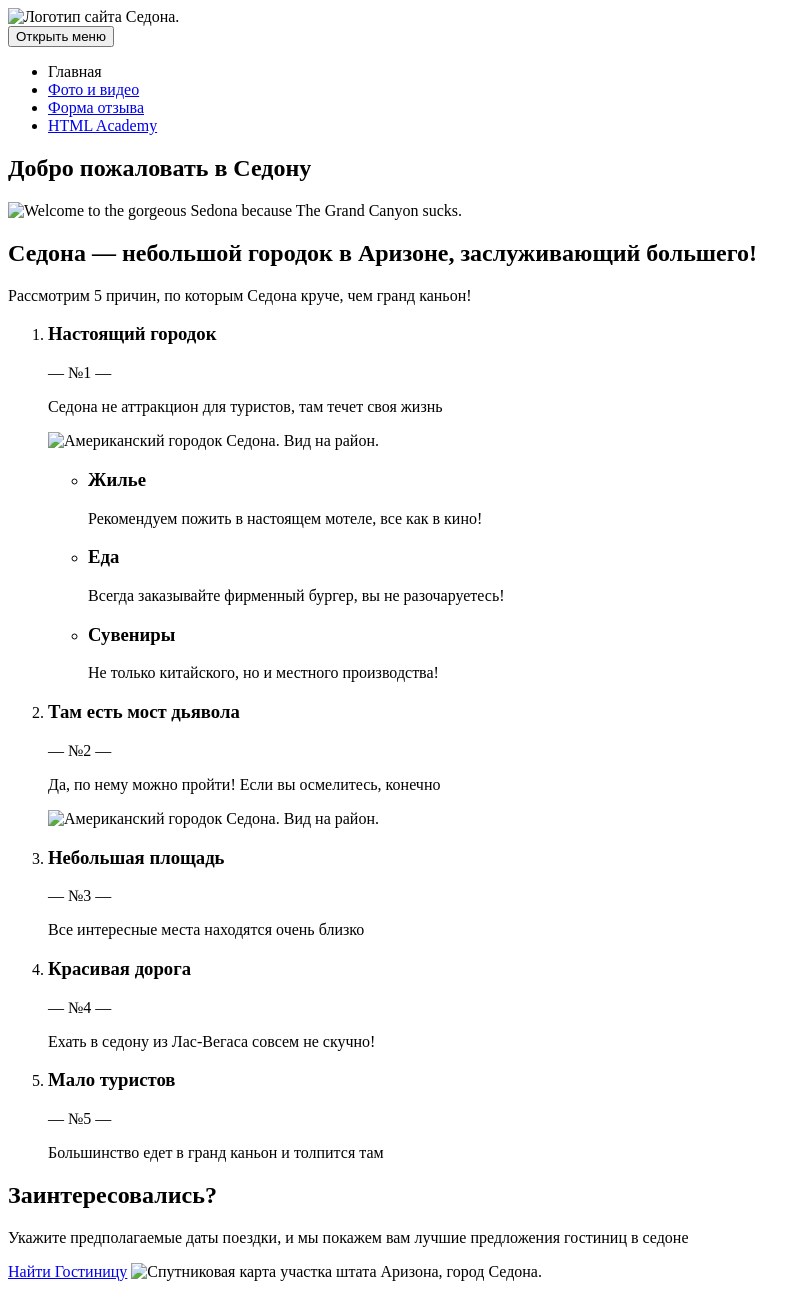
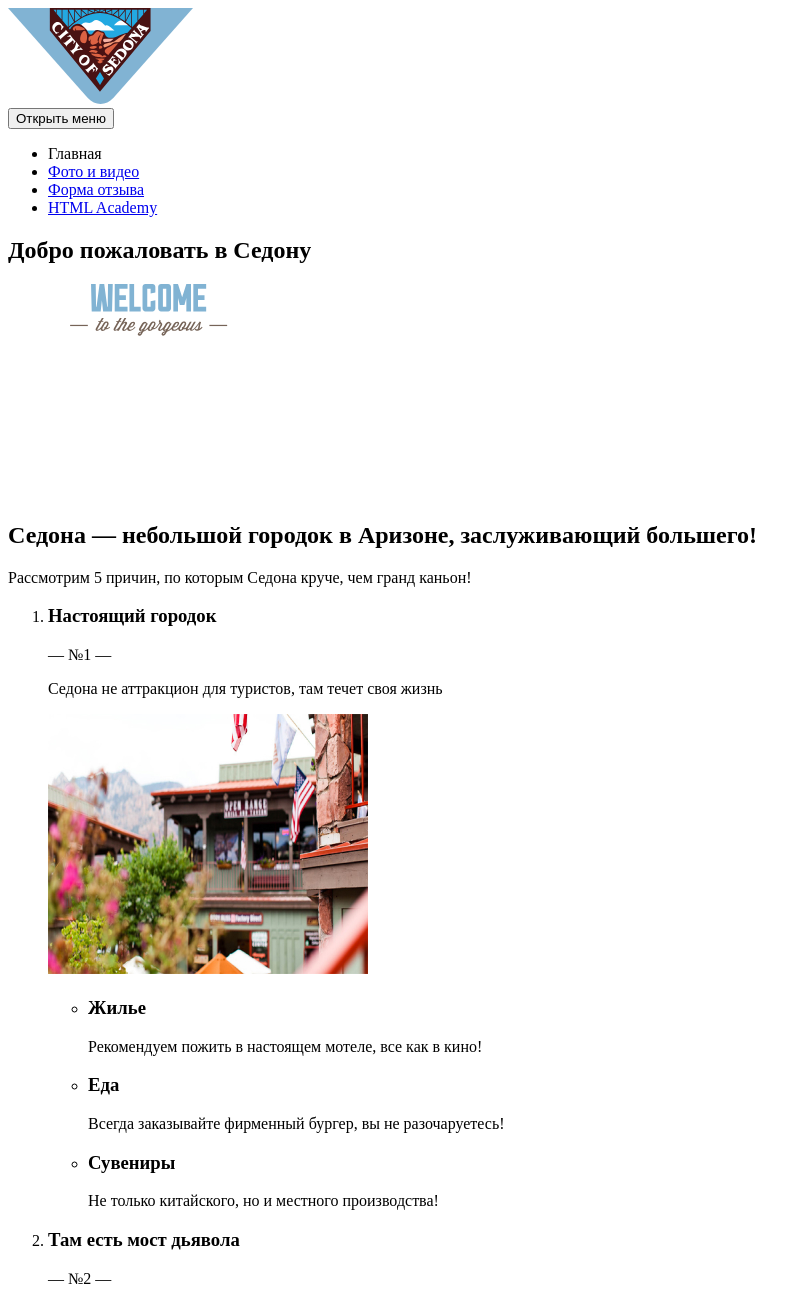
Before and after one commit to mgDentist/2287579-sedona-28, a website: page source/index.html in a window 1280 px wide. Shown: the top 1298 px of the page, without its empty margins (0-810 px from the left). Drawn offline with Linux system fonts and the light colour scheme; the site is published under a folder, as on GitHub Pages, so addresses that start at the root find nothing.

Commit message:
Правки путей изображений

```diff
--- a/source/index.html
+++ b/source/index.html
@@ -11,7 +11,7 @@
 <body class="page__body">
   <header class="main-header">
     <a class="main-header__logo">
-      <img class="main-header__logo-image" src="/source/img/logo.svg" width="185" height="96"
+      <img class="main-header__logo-image" src="img/logo.svg" width="185" height="96"
         alt="Логотип сайта Седона.">
     </a>
     <nav class="main-header__nav">
@@ -39,7 +39,7 @@
   <main class="main-container">
     <section class="hero-main hero-main--index">
       <h1 class="visually-hidden">Добро пожаловать в Седону</h1>
-      <img class="hero-main__img" src="/source/img/text-index-sedona.svg" width="282" height="214"
+      <img class="hero-main__img" src="img/text-index-sedona.svg" width="282" height="214"
         alt="Welcome to the gorgeous Sedona because The Grand Canyon sucks.">
     </section>
     <section class="advantages">
@@ -52,7 +52,7 @@
           <h3 class="advantages-list__title">Настоящий городок</h3>
           <p class="advantages-list__subtitle">— №1 —</p>
           <p class="advantages-list__subtitle">Седона не аттракцион для туристов, там течет своя жизнь</p>
-          <img class="advantages-list__image" src="/source/img/photo-city.jpg" width="320" height="260"
+          <img class="advantages-list__image" src="img/photo-city.jpg" width="320" height="260"
             alt="Американский городок Седона. Вид на район.">
           <ul class="advantages-sub-list">
             <li class="advantages-sub-list__item">
@@ -73,7 +73,7 @@
           <h3 class="advantages-list__title">Там есть мост дьявола</h3>
           <p class="advantages-list__subtitle">— №2 —</p>
           <p class="advantages-list__subtitle">Да, по нему можно пройти! Если вы осмелитесь, конечно</p>
-          <img class="advantages-list__image" src="/source/img/photo-bridge.jpg" width="320" height="260"
+          <img class="advantages-list__image" src="img/photo-bridge.jpg" width="320" height="260"
             alt="Американский городок Седона. Вид на район.">
         </li>
         <li class="advantages-list__item advantages-list__item--secondary">
@@ -100,7 +100,7 @@
           гостиниц в седоне</p>
       </div>
       <a class="hotels-search__link" href="#">Найти Гостиницу</a>
-      <img class="hotels-search__map" src="/source/img/map-short.jpg" width="320" height="350"
+      <img class="hotels-search__map" src="img/map-short.jpg" width="320" height="350"
         alt="Спутниковая карта участка штата Аризона, город Седона.">
     </section>
   </main>
```
Also changed, not shown: source/catalog.html (+7 -7 lines), source/form.html (+2 -2 lines).
